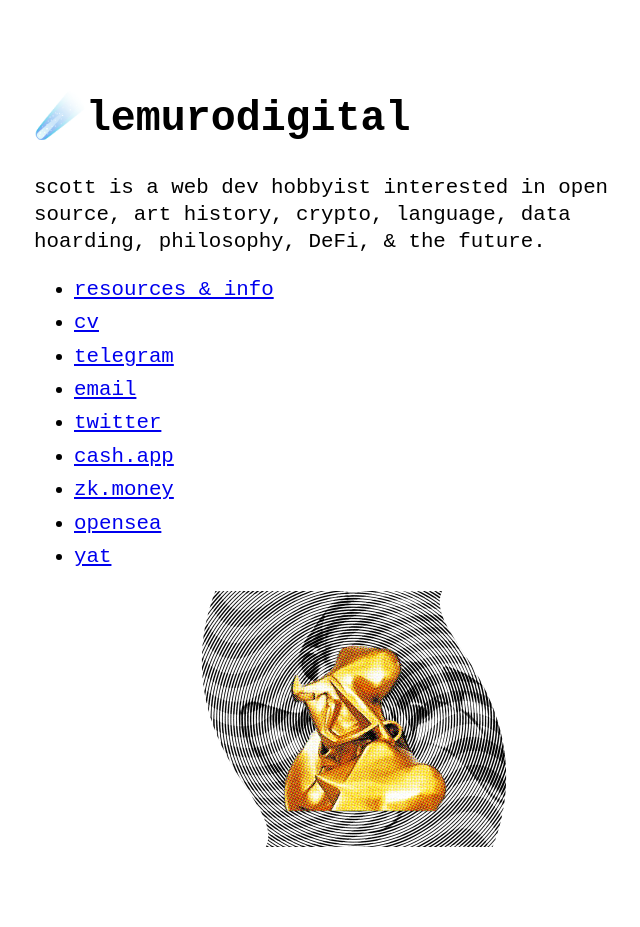
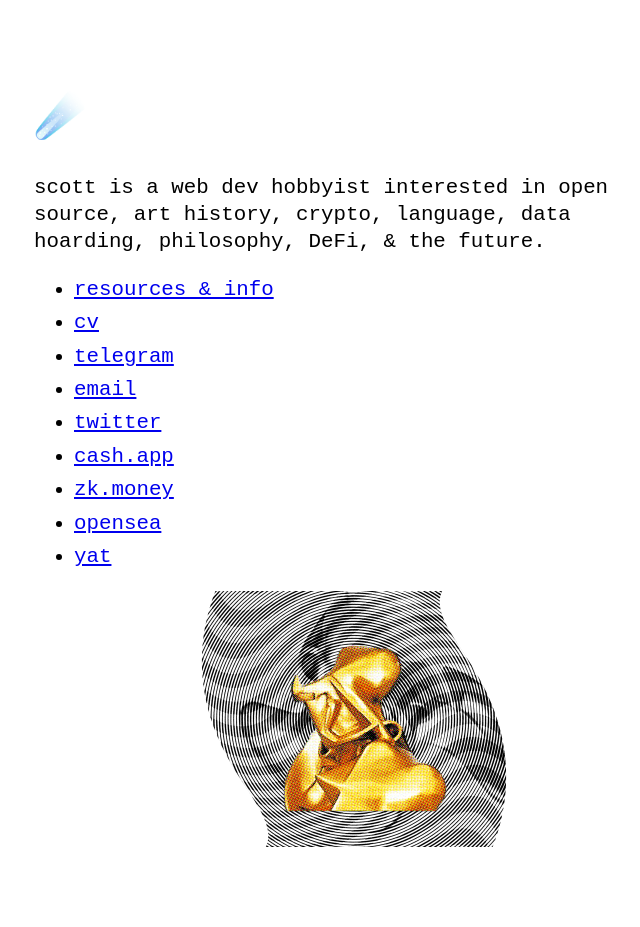
Before and after one commit to lemurodigital/lemuro.digital, a Jekyll site: the page built from index.md, in a window 1280 px wide. Shown: the whole page, without its empty margins (286-926 px from the left). Built offline with Jekyll 4.4.1, drawn with Linux system fonts in a browser that asks for light colours.

Commit message:
Update _config.yml

```diff
--- a/_config.yml
+++ b/_config.yml
@@ -1,4 +1,4 @@
-title: ☄️lemurodigital # name of the site
+title: ☄️ # name of the site
 author: Scott DuPlessis # name of site's author
 email: scott@lemuro.digital # emai l of site's author
 url: https://lemuro.digital # root address of the site
```
